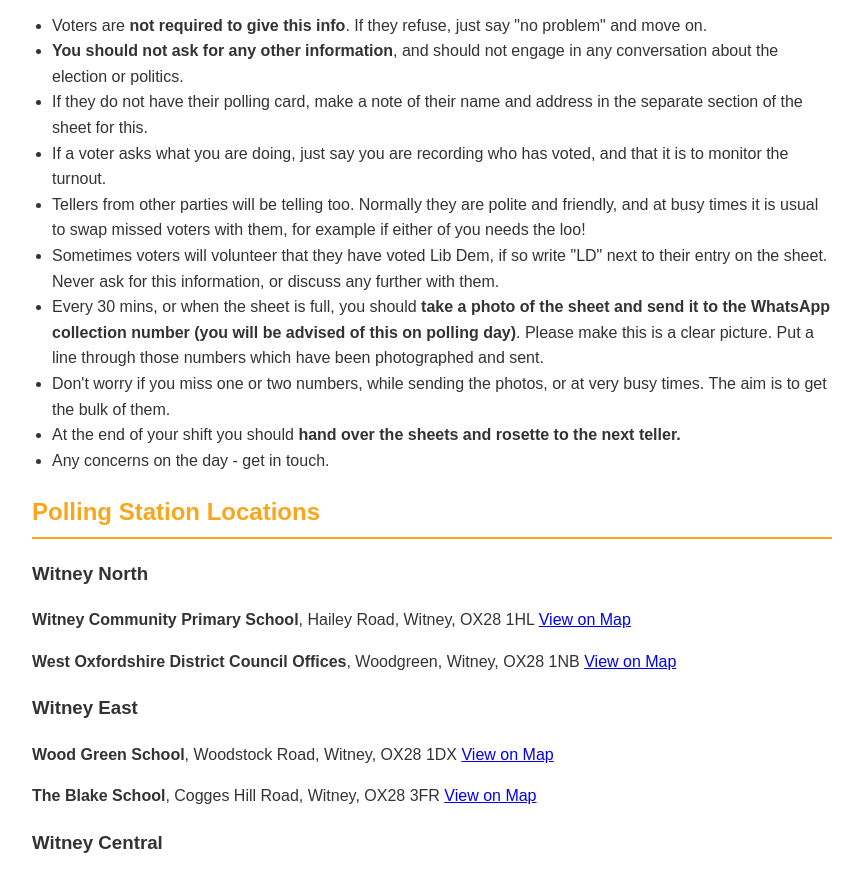
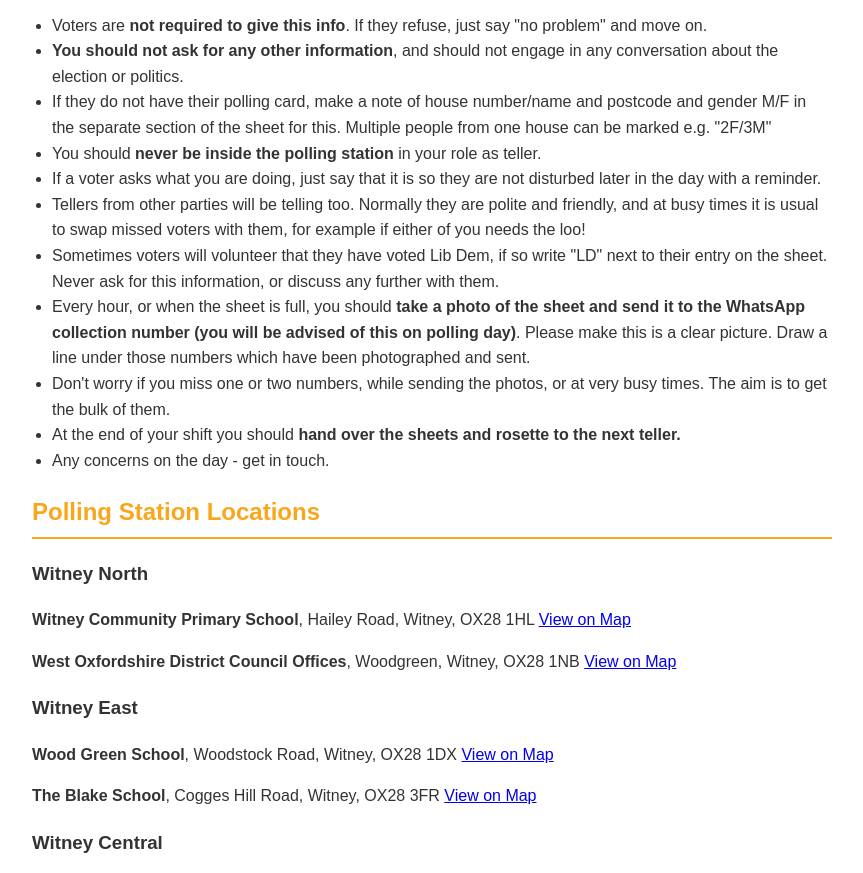
Before and after one commit to witneynorthld/electionday, a plain HTML site: page index.html in a window 1280 px wide. Shown: the part 1985-2858 px from the top of the page, without its empty margins (208-1071 px from the left). Drawn offline with Linux system fonts and the light colour scheme.

Commit message:
update telling info

```diff
--- a/index.html
+++ b/index.html
@@ -83,11 +83,12 @@
         <ul>
             <li>Voters are <strong>not required to give this info</strong>. If they refuse, just say "no problem" and move on.</li>
             <li><strong>You should not ask for any other information</strong>, and should not engage in any conversation about the election or politics.</li>
-            <li>If they do not have their polling card, make a note of their name and address in the separate section of the sheet for this.</li>
-            <li> If a voter asks what you are doing, just say you are recording who has voted, and that it is to monitor the turnout.</li>
+            <li>If they do not have their polling card, make a note of house number/name and postcode and gender M/F in the separate section of the sheet for this. Multiple people from one house can be marked e.g. "2F/3M"</li>
+            <li>You should <strong>never be inside the polling station</strong> in your role as teller.</li>
+            <li> If a voter asks what you are doing, just say that it is so they are not disturbed later in the day with a reminder.</li>
             <li> Tellers from other parties will be telling too. Normally they are polite and friendly, and at busy times it is usual to swap missed voters with them, for example if either of you needs the loo!</li>
             <li> Sometimes voters will volunteer that they have voted Lib Dem, if so write "LD" next to their entry on the sheet. Never ask for this information, or discuss any further with them.</li>
-            <li> Every 30 mins, or when the sheet is full, you should <strong>take a photo of the sheet and send it to the WhatsApp collection number (you will be advised of this on polling day)</strong>. Please make this is a clear picture. Put a line through those numbers which have been photographed and sent.</li>
+            <li> Every hour, or when the sheet is full, you should <strong>take a photo of the sheet and send it to the WhatsApp collection number (you will be advised of this on polling day)</strong>. Please make this is a clear picture. Draw a line under those numbers which have been photographed and sent.</li>
             <li> Don't worry if you miss one or two numbers, while sending the photos, or at very busy times. The aim is to get the bulk of them.</li>
             <li> At the end of your shift you should <strong>hand over the sheets and rosette to the next teller.</strong></li>
             <li> Any concerns on the day - get in touch. </li>
```
